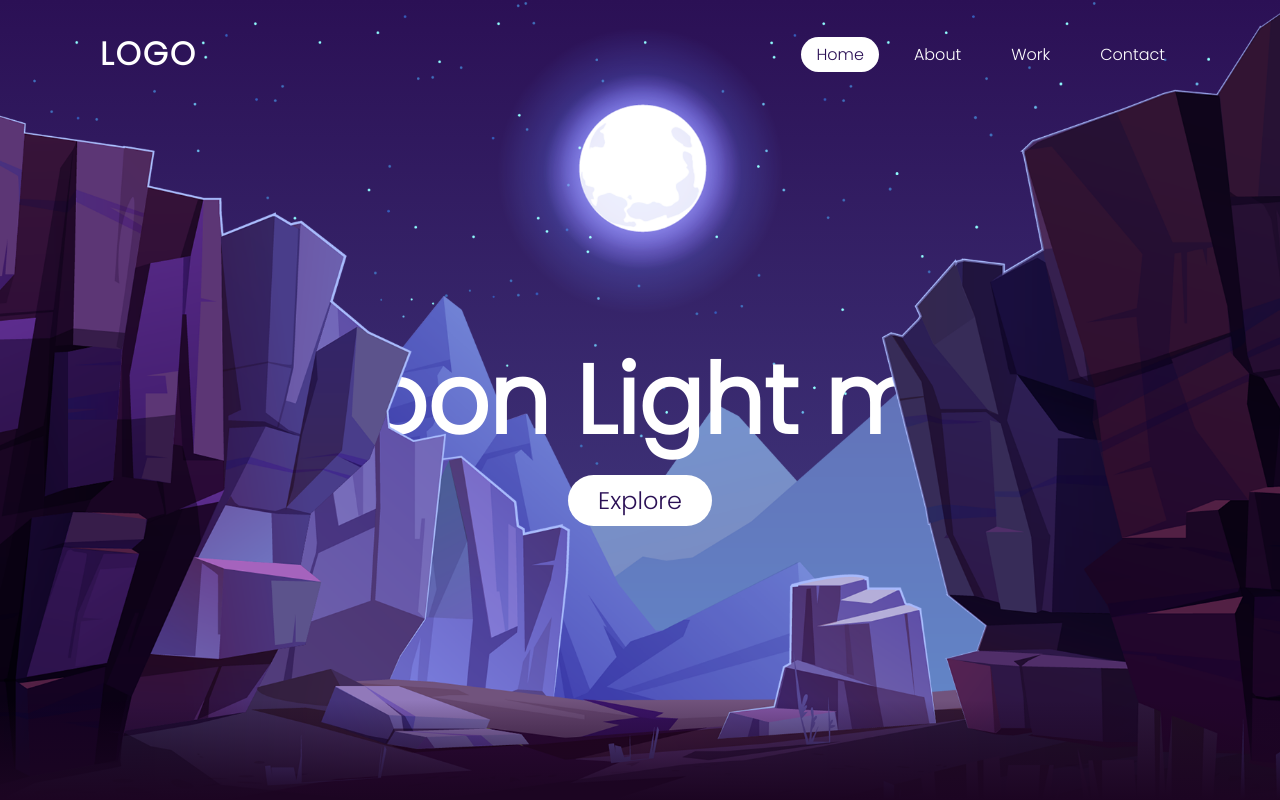
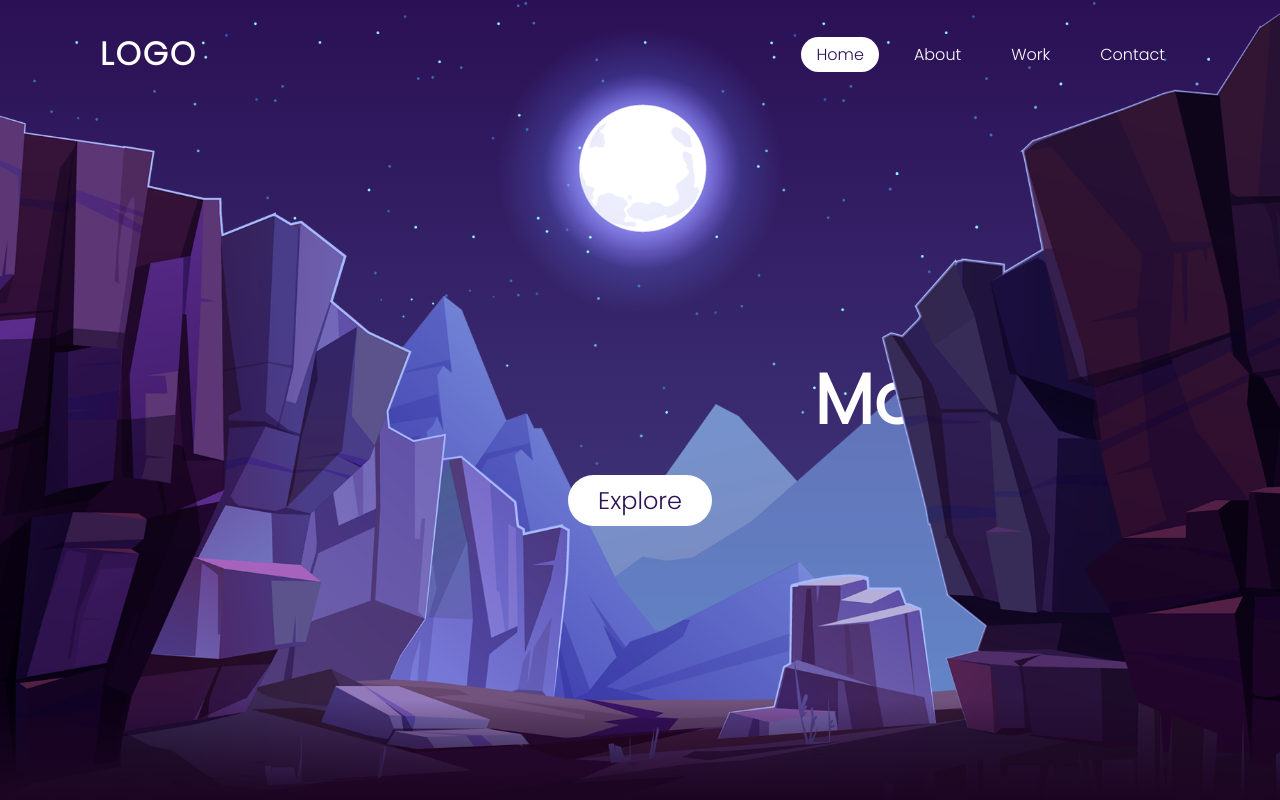
Before and after one commit to alisherfez32/moonlight-parallax_by-alisher, a plain HTML site: page index.html in a window 1280 px wide. Shown: the top 800 px of the page. Drawn offline with Linux system fonts and the light colour scheme.

Commit message:
Update style.css

```diff
--- a/CSS/style.css
+++ b/CSS/style.css
@@ -101,7 +101,7 @@ img {
     position: absolute;
     color: #fff;
     white-space: nowrap;
-    font-size: 7.5vw;
+    font-size: 5.5vw;
 
     right: -990px;
 }
```
